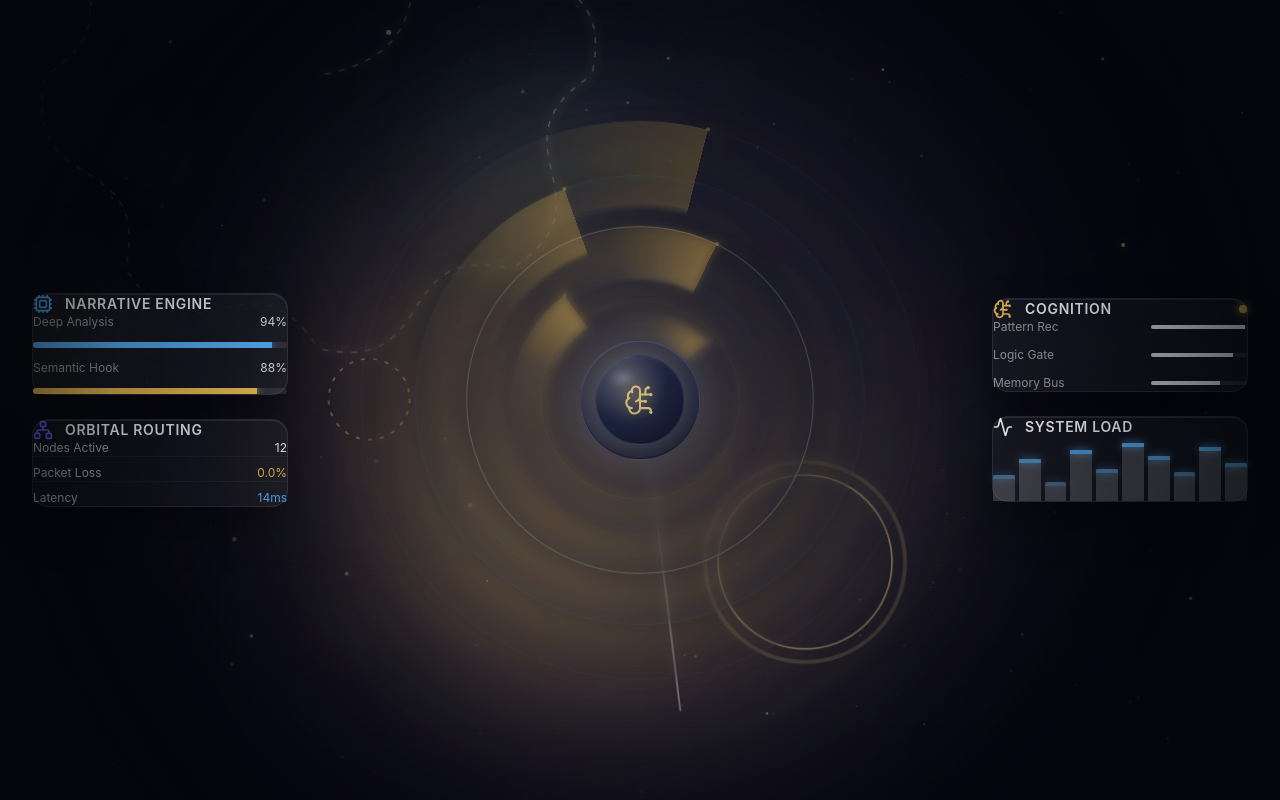
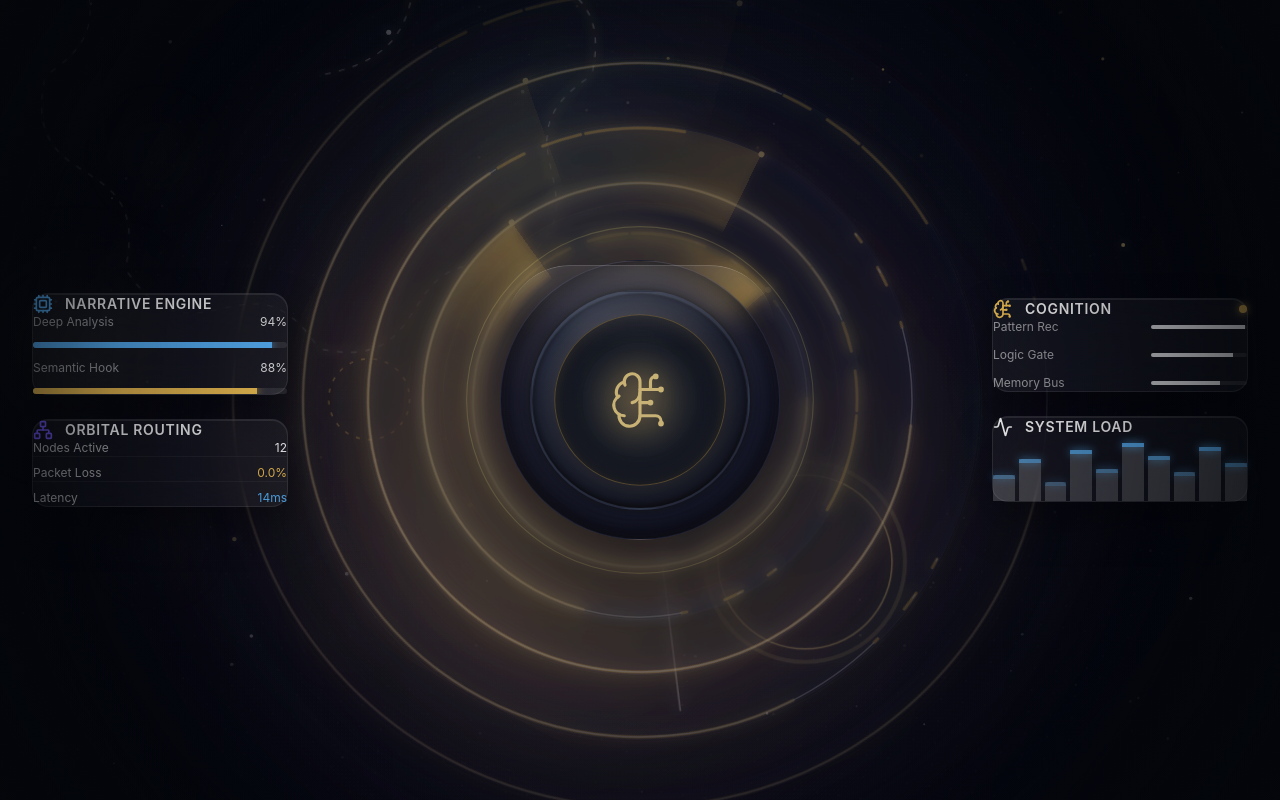
Before and after one commit to tejbir-dot/hotshort, a Next.js app in the folder hotshort-os/: page / in a window 1280 px wide. Built offline with nearby package versions, Linux system fonts and the light colour scheme.

Commit message:
feat(ui): exact reference match — massive 3d glassmorphic center and segmented glowing stripes on rings

```diff
--- a/hotshort-os/components/orbit/OrbitSystem.tsx
+++ b/hotshort-os/components/orbit/OrbitSystem.tsx
@@ -57,7 +57,7 @@ export default function OrbitSystem() {
       {nodes.map((node) => (
         <OrbitNode
           key={node.label}
-          radius={270}
+          radius={410}
           angle={node.angle}
           label={node.label}
           icon={node.icon}
--- a/hotshort-os/components/reactor/ReactorCenter.tsx
+++ b/hotshort-os/components/reactor/ReactorCenter.tsx
@@ -7,68 +7,97 @@ export default function ReactorCenter() {
   return (
     <div className="absolute flex items-center justify-center">
 
-      {/* Deep ambient glow — blue-purple outer */}
+      {/* Deep ambient background glow */}
       <div
         className="absolute rounded-full"
         style={{
-          width: 320,
-          height: 320,
-          background: "radial-gradient(circle, rgba(80,120,255,0.06) 0%, rgba(117,91,255,0.04) 40%, transparent 70%)",
+          width: 500,
+          height: 500,
+          background: "radial-gradient(circle, rgba(117,91,255,0.06) 0%, transparent 60%)",
           filter: "blur(40px)",
         }}
       />
 
-      {/* Outer metallic shell — dark glass */}
+      {/* Massive Glassmorphic Outer Bevel (The Base) */}
       <div
         className="absolute rounded-full"
         style={{
-          width: 120,
-          height: 120,
-          background: "radial-gradient(circle at 35% 28%, rgba(160,180,220,0.08), rgba(30,40,70,0.6) 55%, rgba(10,15,30,0.85) 100%)",
-          border: "1px solid rgba(150,180,255,0.15)",
+          width: 280,
+          height: 280,
+          background: "radial-gradient(circle at 50% 0%, rgba(160,180,220,0.06), rgba(10,15,30,0.8) 60%, rgba(5,10,20,0.95) 100%)",
+          border: "1px solid rgba(150,180,255,0.08)",
           boxShadow: `
-            inset 0 1px 0 rgba(255,255,255,0.08),
-            inset 0 -1px 0 rgba(0,0,0,0.5),
-            0 0 40px rgba(80,120,255,0.1)
+            inset 0 2px 20px rgba(255,255,255,0.03),
+            inset 0 -2px 20px rgba(0,0,0,0.8),
+            0 20px 50px rgba(0,0,0,0.5)
           `,
-          backdropFilter: "blur(8px)",
+          backdropFilter: "blur(12px)",
         }}
       />
 
-      {/* Inner metallic sphere */}
+      {/* The Thick Metallic Ring */}
       <motion.div
-        animate={{ scale: [1, 1.02, 1] }}
+        className="absolute rounded-full"
+        style={{
+          width: 220,
+          height: 220,
+          background: "radial-gradient(circle at 30% 20%, rgba(40,60,100,0.4), rgba(10,15,30,1) 80%)",
+          boxShadow: `
+            inset 0 1px 2px rgba(200,220,255,0.2),
+            inset 0 -2px 10px rgba(0,0,0,0.9),
+            0 0 10px rgba(0,0,0,0.8),
+            0 0 30px rgba(80,120,255,0.1)
+          `,
+          border: "2px solid rgba(200,220,255,0.1)",
+        }}
+      />
+
+      {/* Inner Glowing Core Chamber */}
+      <motion.div
+        animate={{ scale: [1, 1.01, 1] }}
         transition={{ duration: 4, repeat: Infinity, ease: "easeInOut" }}
         className="absolute flex items-center justify-center rounded-full"
         style={{
-          width: 88,
-          height: 88,
-          background: "radial-gradient(circle at 32% 26%, rgba(200,215,255,0.15) 0%, rgba(20,28,55,0.9) 50%, rgba(8,12,25,1) 100%)",
-          border: "1px solid rgba(120,160,255,0.18)",
+          width: 170,
+          height: 170,
+          background: "radial-gradient(circle at 50% 50%, rgba(20,30,50,0.9) 0%, rgba(5,8,15,1) 100%)",
+          border: "1px solid rgba(246,196,83,0.3)",
           boxShadow: `
-            inset 0 2px 4px rgba(200,220,255,0.06),
-            0 0 20px rgba(246,196,83,0.12),
-            0 0 40px rgba(80,100,255,0.08)
+            inset 0 0 30px rgba(246,196,83,0.1),
+            inset 0 5px 15px rgba(255,255,255,0.05),
+            0 0 40px rgba(246,196,83,0.15)
           `,
         }}
       >
+        {/* Core Icon / Entity */}
         <motion.div
-          animate={{ opacity: [0.7, 1, 0.7] }}
+          animate={{ opacity: [0.7, 1, 0.7], scale: [0.95, 1.05, 0.95] }}
           transition={{ duration: 3, repeat: Infinity, ease: "easeInOut" }}
+          className="relative flex items-center justify-center"
         >
-          <BrainCircuit size={32} className="text-[#ffe08a]" style={{ filter: 'drop-shadow(0 0 8px rgba(246,196,83,0.6))' }} strokeWidth={1.5} />
+          {/* Intense golden backdrop for the icon */}
+          <div className="absolute w-20 h-20 bg-[#f6c453] rounded-full opacity-20 blur-xl" />
+
+          <BrainCircuit
+            size={64}
+            className="text-[#ffe08a]"
+            style={{ filter: 'drop-shadow(0 0 15px rgba(246,196,83,0.8)) drop-shadow(0 0 30px rgba(246,196,83,0.4))' }}
+            strokeWidth={1.2}
+          />
         </motion.div>
       </motion.div>
 
-      {/* Specular highlight — top-left glint */}
+      {/* High-End Glass Reflection (Top Arch) */}
       <div
-        className="absolute rounded-full"
+        className="absolute rounded-full pointer-events-none"
         style={{
-          width: 28,
-          height: 18,
-          background: "radial-gradient(ellipse, rgba(200,220,255,0.2), transparent 70%)",
-          transform: "translate(-18px, -22px)",
-          filter: "blur(2px)",
+          width: 270,
+          height: 130,
+          top: "calc(50% - 135px)",
+          background: "linear-gradient(180deg, rgba(255,255,255,0.08) 0%, transparent 100%)",
+          borderTop: "1px solid rgba(255,255,255,0.2)",
+          maskImage: "radial-gradient(ellipse 100% 100% at 50% 0%, black 40%, transparent 70%)",
+          WebkitMaskImage: "radial-gradient(ellipse 100% 100% at 50% 0%, black 40%, transparent 70%)",
         }}
       />
 
--- a/hotshort-os/components/reactor/ReactorRings.tsx
+++ b/hotshort-os/components/reactor/ReactorRings.tsx
@@ -3,11 +3,11 @@
 import { motion } from "framer-motion";
 
 const rings = [
-  { size: 180, duration: 40, reverse: false, opacity: 1 },
-  { size: 260, duration: 55, reverse: true,  opacity: 0.8 },
-  { size: 350, duration: 75, reverse: false, opacity: 0.6 },
-  { size: 450, duration: 100, reverse: true,  opacity: 0.4 },
-  { size: 560, duration: 140, reverse: false, opacity: 0.25 },
+  { size: 340, duration: 40, reverse: false, opacity: 1, glowIntensity: 0.8 },
+  { size: 440, duration: 55, reverse: true,  opacity: 0.7, glowIntensity: 0.6 },
+  { size: 550, duration: 75, reverse: false, opacity: 0.5, glowIntensity: 0.4 },
+  { size: 680, duration: 100, reverse: true,  opacity: 0.3, glowIntensity: 0.2 },
+  { size: 820, duration: 140, reverse: false, opacity: 0.15, glowIntensity: 0.1 },
 ];
 
 export default function ReactorRings() {
@@ -20,28 +20,63 @@ export default function ReactorRings() {
           style={{
             width: ring.size,
             height: ring.size,
-            border: "1px solid rgba(120, 160, 255, 0.15)",
-            background: "rgba(10, 15, 30, 0.2)",
+            border: "1px solid rgba(120, 160, 255, 0.12)",
+            background: "rgba(10, 15, 30, 0.15)",
             boxShadow: `
-              inset 0 0 20px rgba(20, 40, 100, 0.3),
-              inset 0 0 5px rgba(255, 255, 255, 0.05),
-              0 0 15px rgba(0, 0, 0, 0.5)
+              inset 0 0 30px rgba(20, 40, 100, 0.4),
+              inset 0 0 8px rgba(255, 255, 255, 0.05),
+              0 20px 40px rgba(0, 0, 0, 0.4)
             `,
-            backdropFilter: "blur(4px)",
+            backdropFilter: "blur(6px)",
             opacity: ring.opacity,
           }}
         >
-          {/* Inner Golden Shine Arc */}
+          {/* Outer Thin Glass Ring (Rim light) */}
+          <div className="absolute inset-0 rounded-full border border-white/5" style={{ transform: "scale(1.01)" }} />
+
+          {/* Inner Golden Shine Arc (The continuous flow) */}
           <motion.div
             className="absolute inset-0 rounded-full"
             animate={{ rotate: ring.reverse ? -360 : 360 }}
             transition={{ duration: ring.duration, ease: "linear", repeat: Infinity }}
             style={{
-              background: "conic-gradient(from 0deg, transparent 0%, transparent 80%, rgba(246,196,83,0.15) 90%, rgba(246,196,83,0.8) 100%)",
+              background: `conic-gradient(from 0deg, transparent 0%, transparent 75%, rgba(246,196,83,${0.2 * ring.glowIntensity}) 90%, rgba(246,196,83,${0.9 * ring.glowIntensity}) 100%)`,
               WebkitMask: "radial-gradient(circle, transparent 48%, black 50%)",
               mask: "radial-gradient(circle, transparent 48%, black 50%)",
             }}
           />
+
+          {/* The "Stripes" (Segmented bright golden tracks) */}
+          <motion.svg
+            className="absolute inset-0 w-full h-full"
+            viewBox={`0 0 ${ring.size} ${ring.size}`}
+            animate={{ rotate: ring.reverse ? 360 : -360 }}
+            transition={{ duration: ring.duration * 0.7, ease: "linear", repeat: Infinity }}
+          >
+            <circle
+              cx={ring.size / 2}
+              cy={ring.size / 2}
+              r={ring.size / 2 - 2}
+              fill="none"
+              stroke="rgba(246,196,83,0.8)"
+              strokeWidth="3"
+              strokeDasharray={`10 30 20 40 5 100 ${ring.size * 2}`}
+              strokeLinecap="round"
+              style={{ filter: "drop-shadow(0 0 10px rgba(246,196,83,0.8))" }}
+            />
+
+            {/* Secondary stripes */}
+            <circle
+              cx={ring.size / 2}
+              cy={ring.size / 2}
+              r={ring.size / 2 - 2}
+              fill="none"
+              stroke="rgba(255,255,255,0.6)"
+              strokeWidth="1.5"
+              strokeDasharray={`2 40 4 60 ${ring.size * 2}`}
+              strokeLinecap="round"
+            />
+          </motion.svg>
 
           {/* Core Glint on the track */}
           <motion.div
@@ -52,12 +87,12 @@ export default function ReactorRings() {
             <div
               className="absolute rounded-full bg-[#ffe08a]"
               style={{
-                width: 4,
-                height: 4,
-                top: -2,
+                width: 6,
+                height: 6,
+                top: -3,
                 left: "50%",
                 transform: "translateX(-50%)",
-                boxShadow: "0 0 10px rgba(246,196,83,1), 0 0 20px rgba(246,196,83,0.8)",
+                boxShadow: "0 0 15px rgba(246,196,83,1), 0 0 30px rgba(246,196,83,0.8)",
               }}
             />
           </motion.div>
```
